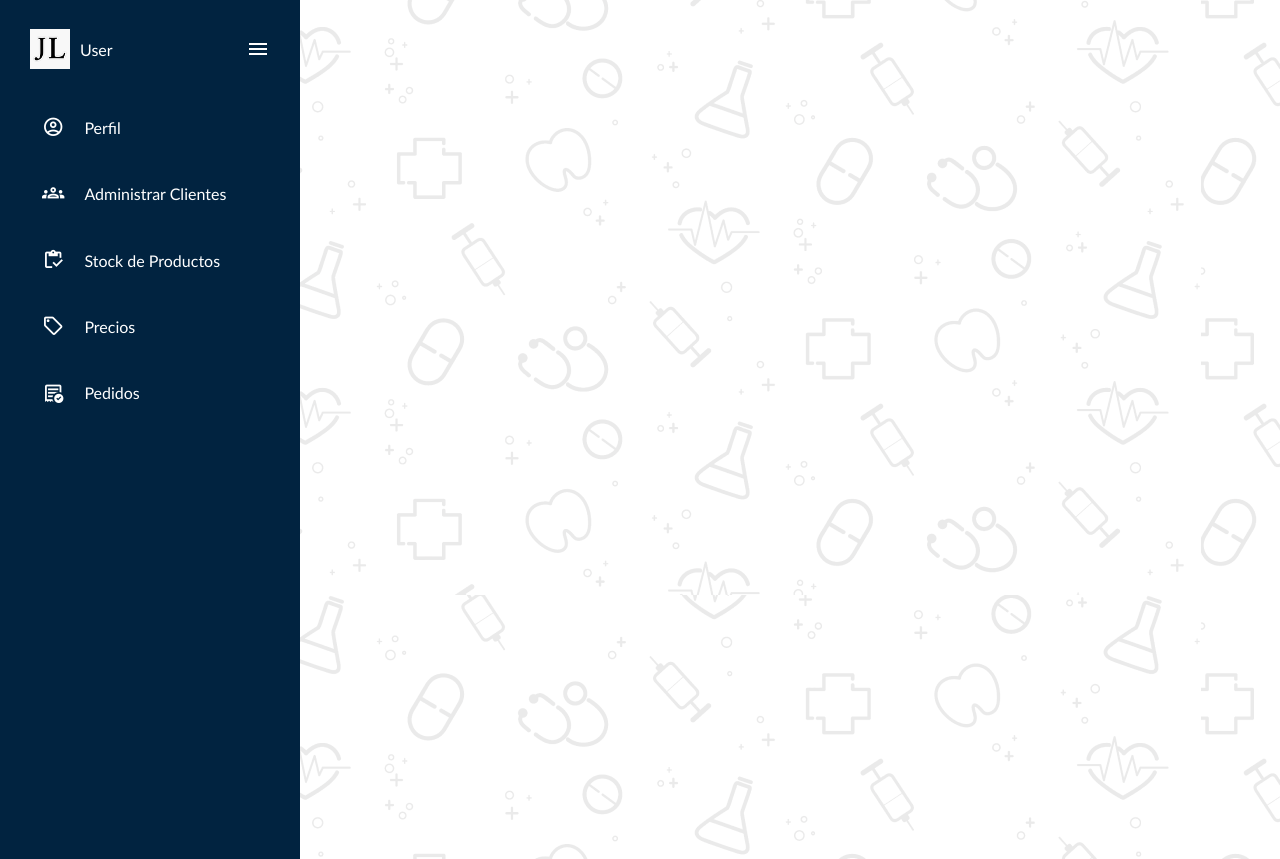
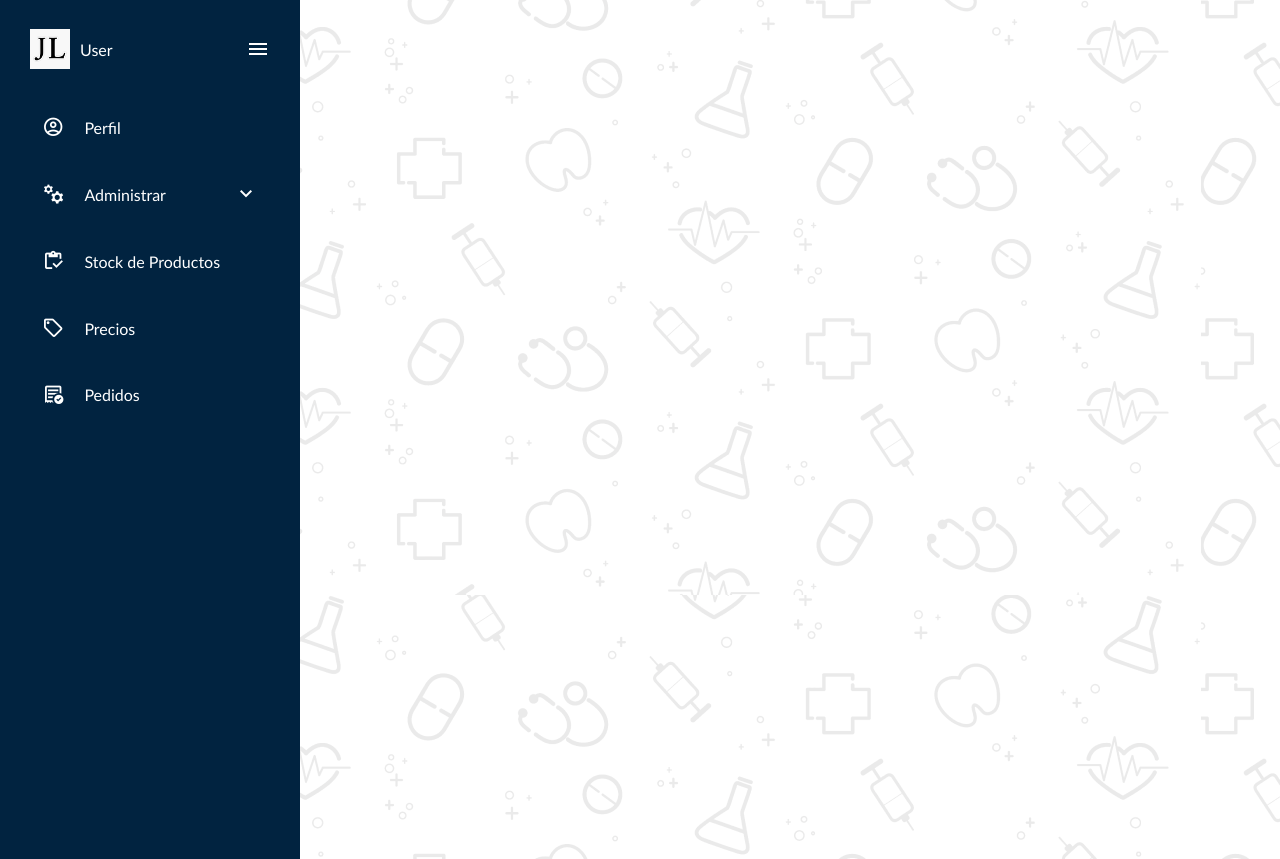
Before and after one commit to ScoobyDI/Proyecto-Venta-de-Medicamentos, a PHP site: page /views/Admin/perfilAdmin.html in a window 1280 px wide. Shown: the part 121-980 px from the top of the page. Run offline with PHP 8.4, Linux system fonts and the light colour scheme.

Commit message:
Cambios en el aside de administrador

```diff
--- a/public/css/styles.css
+++ b/public/css/styles.css
@@ -49,11 +49,12 @@ body {
     margin-right: 10px;
 }
 
-.aside .aside__options {
+.aside__list {
     list-style: none;
+    width: 100%;
 }
 
-.aside .aside__options .options {
+.aside__list__options {
     display: flex;
     align-items: center;
     padding: 12px;
@@ -62,7 +63,7 @@ body {
     margin-bottom: 20px;
 }
 
-.aside .aside__options .options:hover {
+.aside__list__options:hover {
     background-color: #b8d1e7;
     color: #012340;
 }
@@ -72,6 +73,52 @@ body {
     font-size: 1.4rem;
 }
 
+.aside .list__arrow {
+    margin-left: auto;
+}
+
+.aside__list__options__dropdown {
+    margin-bottom: 20px;
+    overflow: hidden;
+}
+
+.aside__list__button {
+    display: flex;
+    align-items: center;
+    padding: 12px;
+    cursor: pointer;
+    border-radius: 10px;  /*borre el margi botton*/
+}
+
+.aside__list__button:hover {
+    background-color: #b8d1e7;
+    color: #012340;
+}
+
+.aside__list__show {
+
+    margin: auto;
+    list-style: none;
+    text-align: center;
+    border-left: 2px solid white;
+    transition: height .4s;
+    height: 0;
+}
+
+.aside__list__inside {
+    display: flex;
+    justify-content: center;
+    padding: 12px;
+    border-radius: 10px;
+    cursor: pointer;
+}
+
+.aside__list__inside:hover {
+    background-color: #b8d1e7;
+    color: #012340;
+}
+
+
 /* MODIFICACIONES PARA EL MENU DESPLEGABLE */
 
 .aside.active {
@@ -80,10 +127,20 @@ body {
 }
 
 .aside.active .option,
+.aside.active .list__arrow,
 .aside.active .aside__head__profile {
     display: none;
 }
 
 .aside.active .aside__head .logMenu{
     margin: auto;
+    transition: transform .3s;
 }
+
+.aside.active .iconOption {
+    margin-right: 0px;
+}
+
+.arrow .list__arrow {
+    transform: rotate(180deg);
+}
--- a/public/js/aside.js
+++ b/public/js/aside.js
@@ -4,3 +4,20 @@ const   aside = document.getElementById('aside');
 menu.onclick = () => {
     aside.classList.toggle('active');
 }
+
+const listElements = document.querySelectorAll('.aside__list__button');
+
+listElements.forEach(listElement => {
+    listElement.addEventListener('click',()=>{
+        listElement.classList.toggle('arrow')
+
+        let height=0;
+        let submenu = listElement.nextElementSibling;           //toma a elemento adyacent a list Element (.aside__list__button)
+
+        if(submenu.clientHeight == "0"){
+            height = submenu.scrollHeight;
+        }
+
+        submenu.style.height = `${height}px`;
+    })
+});
--- a/views/Admin/perfilAdmin.html
+++ b/views/Admin/perfilAdmin.html
@@ -21,24 +21,42 @@
             <span class="material-symbols-outlined logMenu" id="menu">menu</span>
         </div>
 
-        <ul class="aside__options">
-            <li class="options">
+        <ul class="aside__list">
+            <li class="aside__list__options">
                 <span class="material-symbols-outlined iconOption">account_circle</span>
                 <span class="option"> Perfil </span>
             </li>
-            <li class="options">
-                <span class="material-symbols-outlined iconOption">groups</span>
-                <span class="option"> Administrar Clientes </span>
+            <li class="aside__list__options__dropdown">
+                <div class="aside__list__button ">
+                    <span class="material-symbols-outlined iconOption"> manufacturing </span>
+                    <span class="option"> Administrar </span>
+                    <span class="material-symbols-outlined list__arrow ">keyboard_arrow_down</span>
+                </div>
+                <ul class="aside__list__show">
+                    <li class="aside__list__inside">
+                        <span class="material-symbols-outlined iconOption ">groups</span>
+                        <span class="option"> Adm. Usuarios </span>
+                    </li>
+                    <li class="aside__list__inside">
+                        <span class="material-symbols-outlined iconOption ">medication</span>
+                        <span class="option"> Adm. Productos </span>
+                    </li>
+                    <li class="aside__list__inside">
+                        <span class="material-symbols-outlined iconOption ">category</span>
+                        <span class="option"> Adm. Categorías </span>
+                    </li>
+
+                </ul>
             </li>
-            <li class="options">
+            <li class="aside__list__options">
                 <span class="material-symbols-outlined iconOption">inventory</span>
                 <span class="option"> Stock de Productos </span>
             </li>
-            <li class="options">
+            <li class="aside__list__options">
                 <span class="material-symbols-outlined iconOption">sell</span>
                 <span class="option"> Precios </span>
             </li>
-            <li class="options">
+            <li class="aside__list__options">
                 <span class="material-symbols-outlined iconOption">order_approve</span>
                 <span class="option"> Pedidos </span>
             </li>
```
